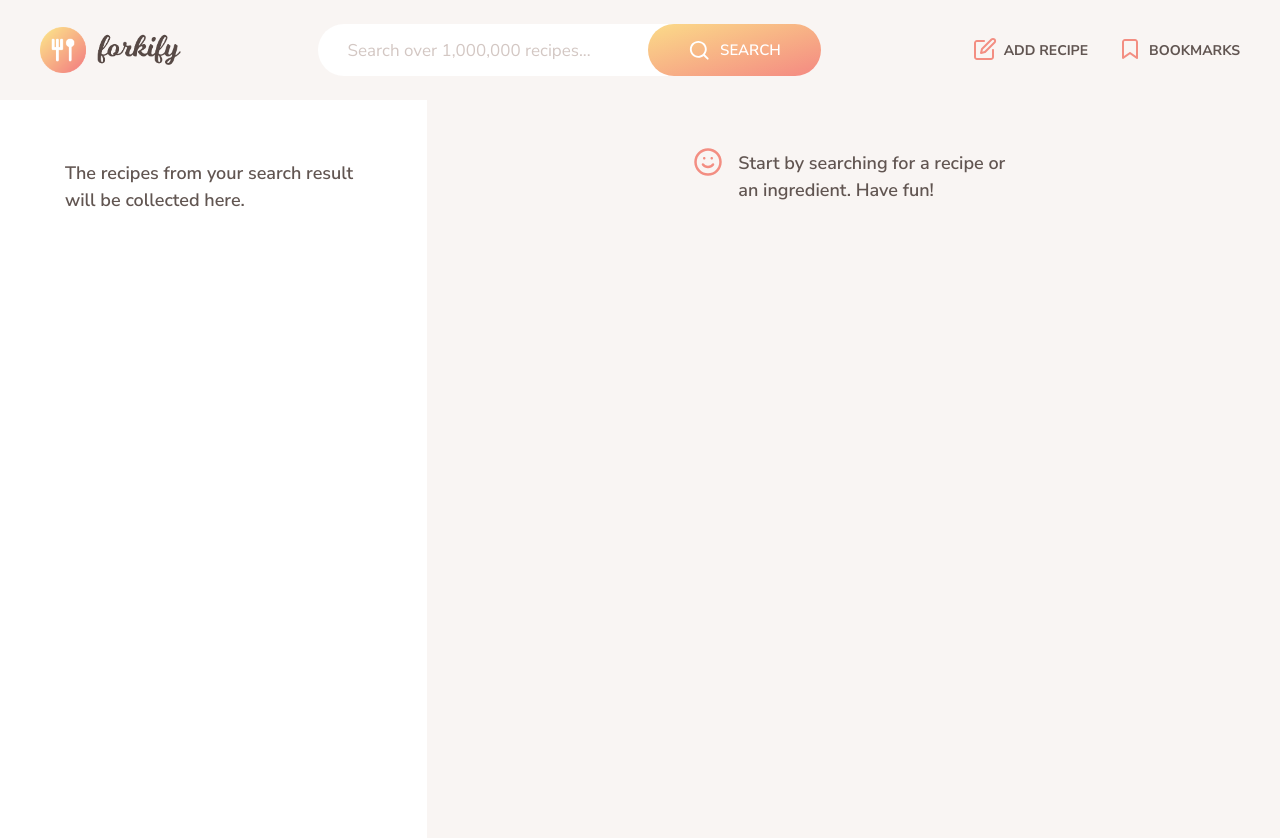
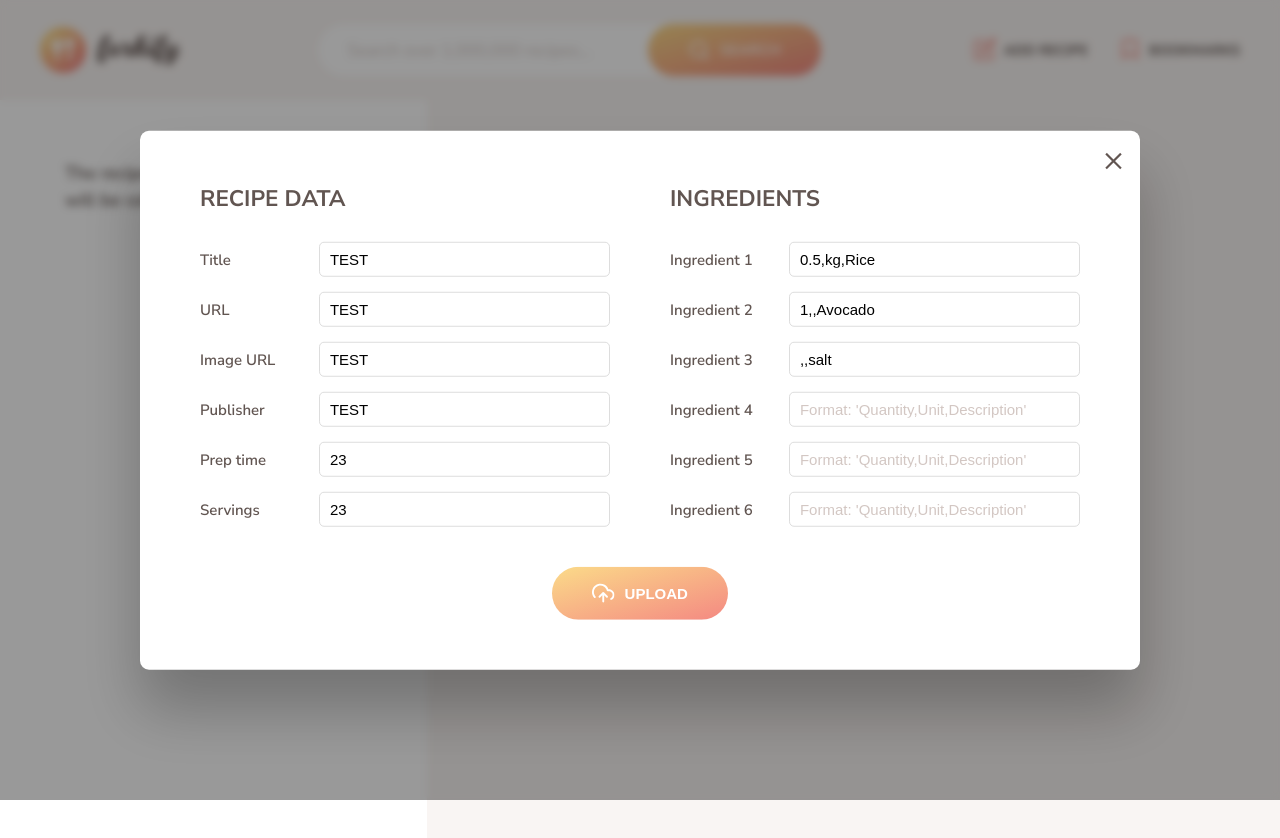
Before and after one commit to ahmetalpergit/forkify, a website built with Parcel: page index.html in a window 1280 px wide. Both pictures are taken after a click on the button "ADD RECIPE". Built offline with nearby package versions, Linux system fonts and the light colour scheme.

Commit message:
add addRecipeView and connect eventlisteners to the controller handler

```diff
--- a/index.html
+++ b/index.html
@@ -246,8 +246,8 @@
       </div>
     </div>
 
-    <div class="overlay hidden"></div>
-    <div class="add-recipe-window hidden">
+    <div class="overlay hidden">
+      <div class="add-recipe-window">
         <button class="btn--close-modal">&times;</button>
         <form class="upload">
           <div class="upload__column">
@@ -318,5 +318,6 @@
           </button>
         </form>
       </div>
+    </div>
   </body>
 </html>
--- a/src/js/controller.js
+++ b/src/js/controller.js
@@ -5,6 +5,7 @@ import recipeView from './views/recipeView';
 import searchView from './views/searchView';
 import pageView from './views/pageView';
 import bookmarkListView from './views/bookmarkListView';
+import addRecipeView from './views/addRecipeView';
 
 ///////////////////////////////////////
 
@@ -67,7 +68,13 @@ const controlBookmark = function(recipe) {
   recipeView.addHandlerBookmark(controlBookmark);
 }
 
+const controlAddRecipe = function() {
+  addRecipeView.addHandlerHideOverlay();
+}
+
 const init = function() {
+  //listen for adding a recipe
+  addRecipeView.addHandlerAddRecipe(controlAddRecipe);
   //listen for events to load specific recipe
   recipeView.addHandlerRender(showRecipe);
   //listen for search bar submit
--- /dev/null
+++ b/src/js/views/addRecipeView.js
@@ -0,0 +1,24 @@
+import View from './View';
+import icons from 'url:../../img/icons.svg'; //loading the icons for parcel to convert them later
+
+class addRecipeView extends View {
+    _parentContainer = document.querySelector('.overlay');
+
+    addHandlerAddRecipe(handler) {
+        document.querySelector('.nav__btn--add-recipe').addEventListener('click', function() {
+            this._parentContainer.classList.remove('hidden');
+            handler();
+        }.bind(this))
+    }
+
+    addHandlerHideOverlay() {
+        const closeBtn = document.querySelector('.btn--close-modal');
+        [this._parentContainer, closeBtn].forEach(event => event.addEventListener('click', function(e) {
+            if (e.target === this._parentContainer || e.target === closeBtn) {
+                this._parentContainer.classList.add('hidden');
+            }
+        }.bind(this)))
+    }
+}
+
+export default new addRecipeView();
```
Lines whose indentation alone changed are shown as unchanged.
